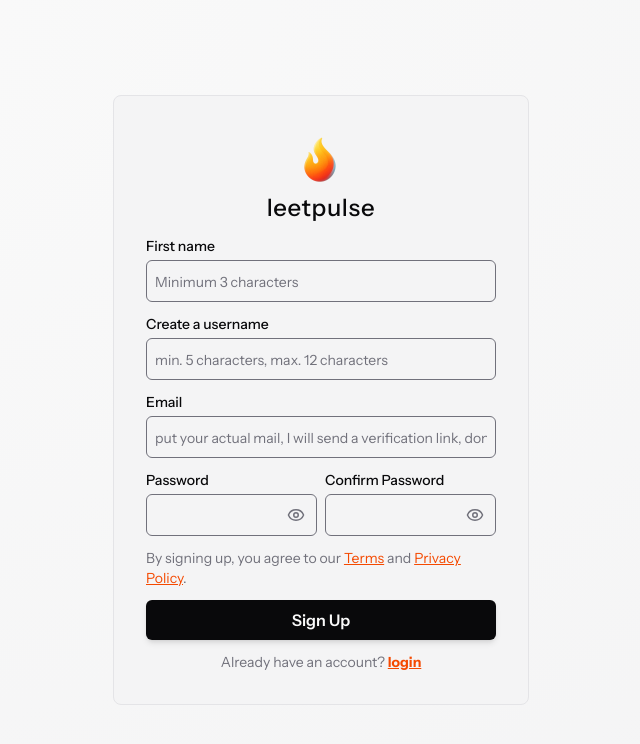
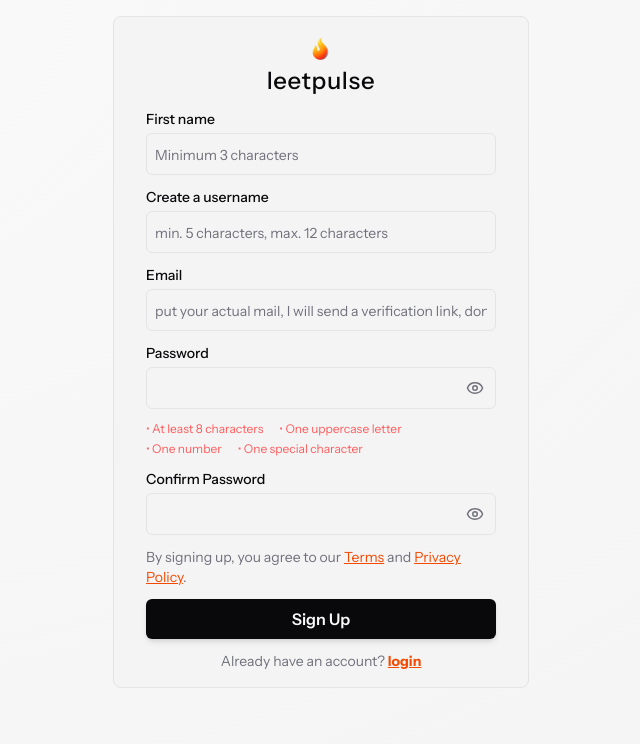
Before and after one commit to adityapai05/leetpulse, a Next.js app: page /signup in a window 1280 px wide. Shown: the top 744 px of the page, without its empty margins (319-959 px from the left). Built offline with nearby package versions, Linux system fonts and the light colour scheme.

Commit message:
chore4/5: added password requirements, register api works fine

```diff
--- a/src/app/(pages)/signup/page.tsx
+++ b/src/app/(pages)/signup/page.tsx
@@ -97,13 +97,13 @@ export default function SignUp() {
 
   return (
     <>
-      <main className="flex items-center justify-center w-screen h-screen p-4">
+      <main className="flex items-center justify-center p-4">
         <form
           onSubmit={handleSubmit}
-          className="bg-bg1 flex flex-col w-full sm:w-3/4 md:w-2/3 lg:w-1/3 p-8 gap-3 border border-border rounded-lg"
+          className="bg-bg1 flex flex-col w-full sm:w-3/4 md:w-2/3 lg:w-1/3 px-8 py-4 gap-3 border border-border rounded-lg"
         >
           <div className="flex flex-col items-center justify-center">
-            <Image src={logo} alt="leetpulse logo" width={64} height={64} />
+            <Image src={logo} alt="leetpulse logo" width={32} height={32} />
             <h2 className="text-2xl font-medium tracking-wide">leetpulse</h2>
           </div>
 
@@ -131,8 +131,6 @@ export default function SignUp() {
             value={formData.email}
             onChange={handleChange}
           />
-
-          <div className="flex flex-col gap-2 justify-between sm:flex-row">
           <Input
             label="Password"
             name="password"
@@ -140,6 +138,27 @@ export default function SignUp() {
             value={formData.password}
             onChange={handleChange}
           />
+          <div className="flex flex-col gap-1 text-xs text-text_muted">
+            <div className="flex flex-row gap-4">
+              <span className={pwChecks.length ? "text-success" : "text-error"}>
+                • At least 8 characters
+              </span>
+              <span className={pwChecks.upper ? "text-success" : "text-error"}>
+                • One uppercase letter
+              </span>
+            </div>
+            <div className="flex flex-row gap-4">
+              <span className={pwChecks.number ? "text-success" : "text-error"}>
+                • One number
+              </span>
+              <span
+                className={pwChecks.special ? "text-success" : "text-error"}
+              >
+                • One special character
+              </span>
+            </div>
+          </div>
+
           <Input
             label="Confirm Password"
             name="confirmPassword"
@@ -147,7 +166,6 @@ export default function SignUp() {
             value={formData.confirmPassword}
             onChange={handleChange}
           />
-          </div>
           <div className="text-text_muted text-sm">
             By signing up, you agree to our{" "}
             <Link
--- a/src/app/api/auth/signup/route.ts
+++ b/src/app/api/auth/signup/route.ts
@@ -16,7 +16,7 @@ export async function POST(req: NextRequest) {
     firstName = firstName.toUpperCase().trim();
     username = username.trim();
     email = email.toLowerCase().trim();
-    password = password.toLowerCase().trim();
+    password = password.trim();
 
     if (!firstName || !username || !email || !password) {
       return NextResponse.json(
@@ -27,7 +27,10 @@ export async function POST(req: NextRequest) {
 
     if (!strongPassword.test(password)) {
       return NextResponse.json(
-        { error: "Weak password. Include 1 uppercase, 1 number, 1 special." },
+        {
+          error:
+            "Weak password. Include atleast 1 uppercase, 1 number, 1 special.",
+        },
         { status: 400 }
       );
     }
--- a/src/app/page.tsx
+++ b/src/app/page.tsx
@@ -22,7 +22,7 @@ export default async function Home() {
       <section className="px-6 md:px-16 py-8 flex flex-col gap-12">
         <Section3 />
         <Section4 />
-        <Section5 />
+        {/* <Section5 /> */}
         <Section6 />
       </section>
 
--- a/src/components/layout/Landing/Footer.tsx
+++ b/src/components/layout/Landing/Footer.tsx
@@ -2,7 +2,7 @@ import Link from "next/link";
 
 export default function Footer() {
   return (
-    <footer className="ring-2 ring-bg2 bg-bg0 flex flex-col md:flex-col lg:flex-col gap-8 md:gap-8 justify-center text-sm text-text_muted px-6 md:px-32 py-8">
+    <footer className="ring-2 ring-bg2 bg-bg0 flex flex-col md:flex-col lg:flex-col gap-8 md:gap-8 justify-center text-sm text-text_muted px-6 md:px-16 lg:px-64 py-8">
       <div className="flex flex-col md:flex-row md:justify-between gap-8 md:gap-16">
         {/* Logo */}
         <div className="flex flex-col items-start md:items-start gap-4">
@@ -32,14 +32,6 @@ export default function Footer() {
           </Link>
         </div>
 
-        {/* Contact */}
-        <div className="flex flex-col items-start gap-4">
-          <span className="text-text_primary font-semibold text-lg">
-            Contact
-          </span>
-          <span className="text-text_primary">leetpulse@gmail.com</span>
-        </div>
-
         {/* Legal */}
         <div className="flex flex-col items-start gap-4">
           <span className="text-text_primary font-semibold text-lg">
@@ -54,6 +46,12 @@ export default function Footer() {
         </div>
       </div>
 
+      {/* Contact */}
+      <div className="flex flex-col items-start gap-4">
+        <span className="text-text_primary font-semibold text-lg">Contact</span>
+        <span className="text-text_primary">leetpulse@gmail.com</span>
+      </div>
+
       <div className="text-center p-4">
         Problem metadata &copy; LeetCode. This app is not affiliated with or
         endorsed by LeetCode.
--- a/src/components/ui/Input.tsx
+++ b/src/components/ui/Input.tsx
@@ -33,7 +33,7 @@ export default function Input({
           onChange={onChange}
           placeholder={placeholder}
           className={clsx(
-            `bg-transparent font-normal text-base rounded-md border border-text_muted p-2 w-${width}
+            `bg-transparent font-normal text-base rounded-md border border-border px-2 py-2 w-${width}
              focus:outline-none cursor-pointer placeholder:text-text_muted placeholder:text-sm
              ${isPassword ? "pr-10" : ""}`,
             className
--- a/src/styles/globals.css
+++ b/src/styles/globals.css
@@ -17,9 +17,15 @@
   --text-muted: oklch(0.705 0.015 286);
   --text-contrast: oklch(0.141 0.005 285.8);
 
+  --success: #3CCF91;
+  --warning: #FFC857;
+  --error: #FF5C5C;
+
   --border: oklch(1 0 0 / 10%);
   --glass-bg: oklch(0.21 0.006 285.9 / 70%);
   --glass-border: oklch(1 0 0 / 10%);
+
+
 }
 
 
@@ -35,6 +41,10 @@
   --text-primary: oklch(0.141 0.005 285.8);
   --text-muted: oklch(0.552 0.016 285.9);
   --text-contrast: oklch(0.985 0 0);
+
+  --success: #3CCF91;
+  --warning: #FFC857;
+  --error: #FF5C5C;
 
   --border: oklch(0.92 0.004 286);
   --glass-bg: oklch(0.98 0 0 / 70%);
@@ -56,6 +66,10 @@
   --text-primary: oklch(0.985 0 0);
   --text-muted: oklch(0.705 0.015 286);
   --text-contrast: oklch(0.141 0.005 285.8);
+
+  --success: #3CCF91;
+  --warning: #FFC857;
+  --error: #FF5C5C;
 
   --border: oklch(1 0 0 / 10%);
   --glass-bg: oklch(0.21 0.006 285.9 / 70%);
```
Lines whose indentation alone changed are shown as unchanged.
